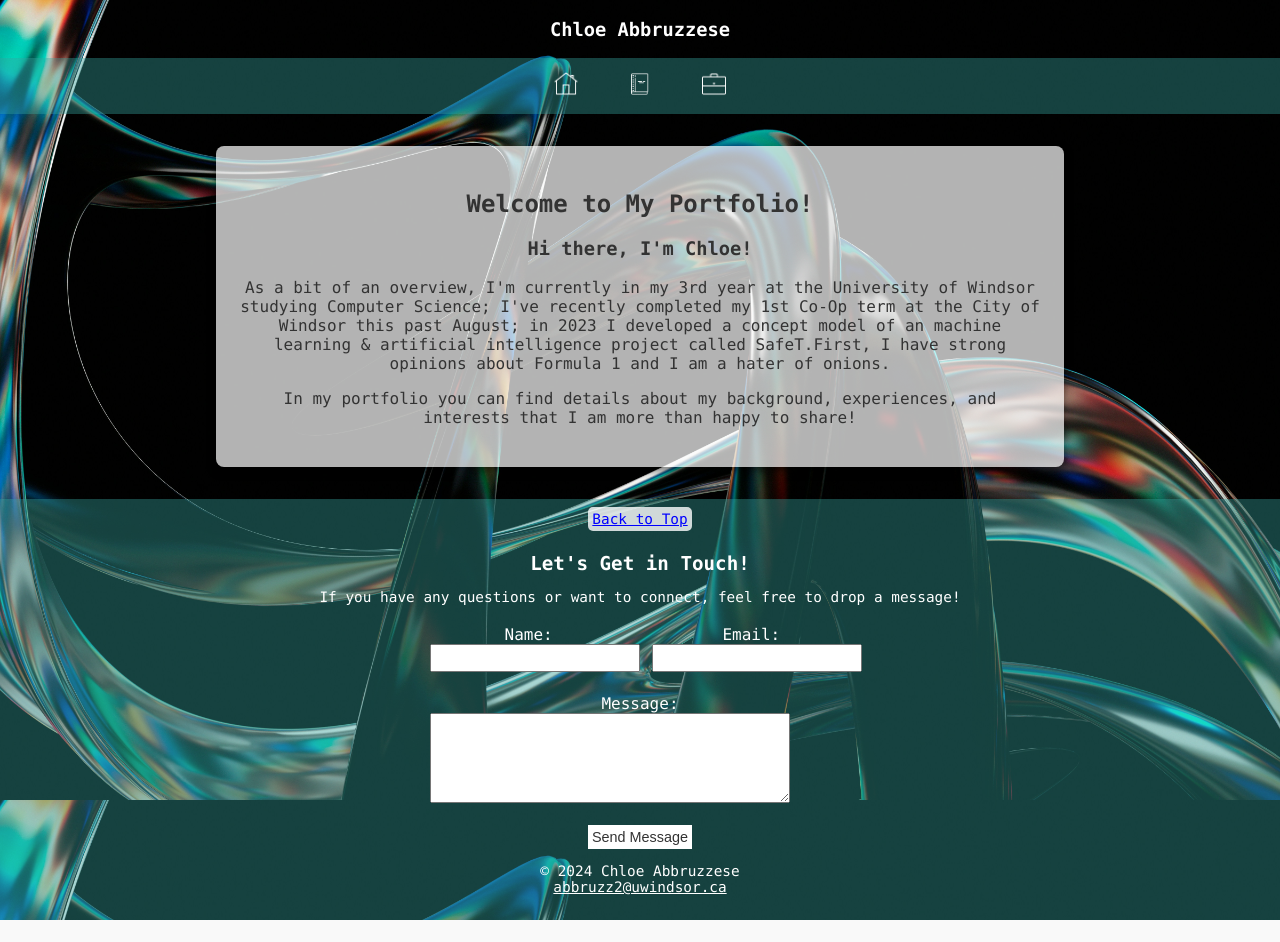
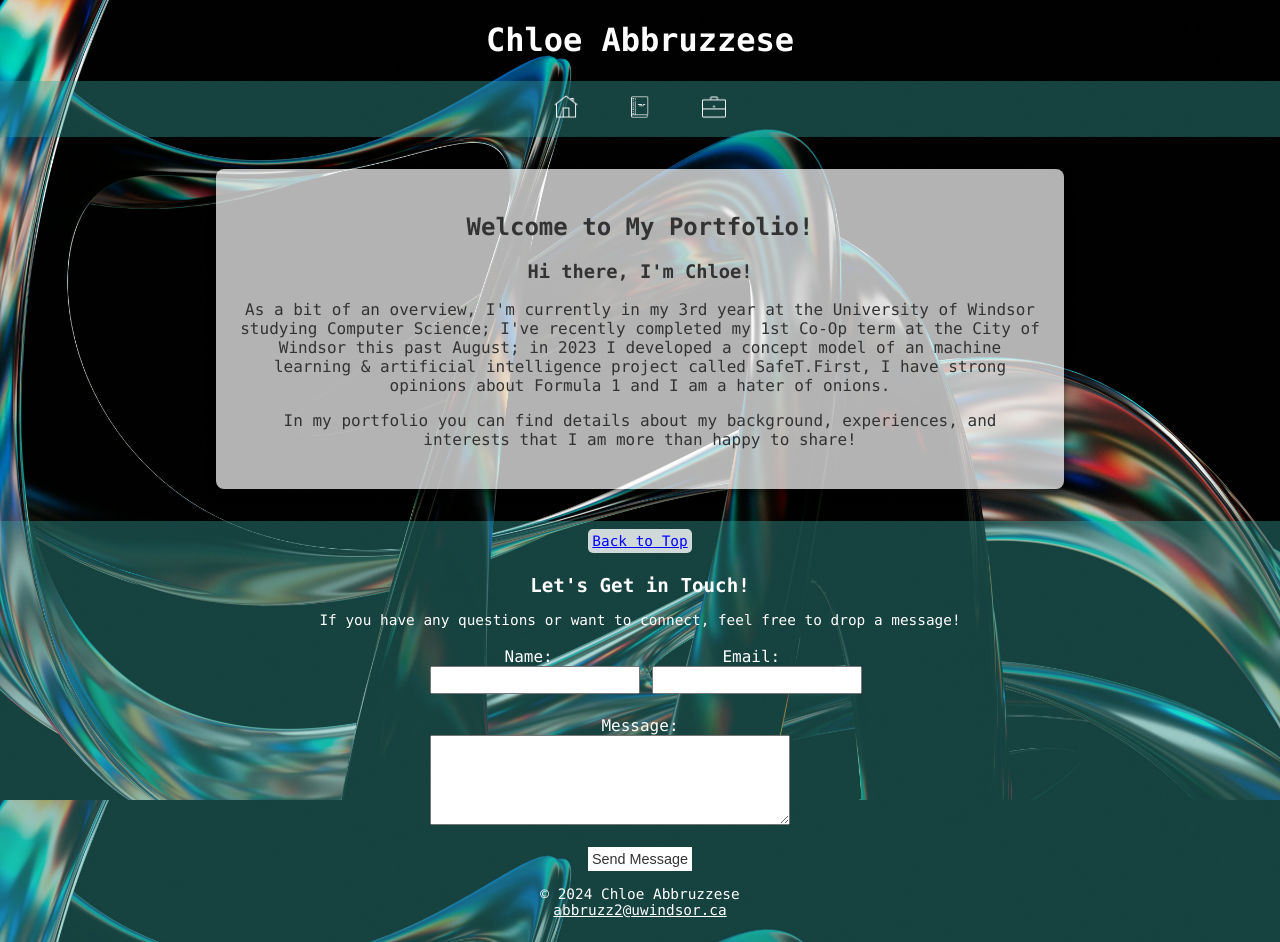
Before and after one commit to cabbruzz/cabbruzz.github.io, a plain HTML site: page index.html in a window 1280 px wide. Before the commit the page ends 920 px from the top, so only its background shows below. Drawn offline with Linux system fonts and the light colour scheme.

Commit message:
Update index.html

```diff
--- a/index.html
+++ b/index.html
@@ -10,8 +10,6 @@
     <meta charset="UTF-8">
     <!-- Ensures proper scaling on mobile devices -->
     <meta name="viewport" content="width=device-width, initial-scale=1.0">
-    <!-- Title of the webpage displayed in the browser tab -->
-    <title>COMP2057 Assignment 5 mybio Page</title>
     <!-- Link to external CSS file for styling -->
     <link rel="stylesheet" href="mycss.css">
 </head>
@@ -65,9 +63,7 @@
 
     <!-- Header section containing title and navigation -->
     <header>
-
-        <!-- Main title for the assignment -->
-        <h3>Chloe Abbruzzese</h3>
+        <h1>Chloe Abbruzzese</h1>
 
         <!-- Navigation section with links to different pages, represented by icons -->
         <nav>
```
